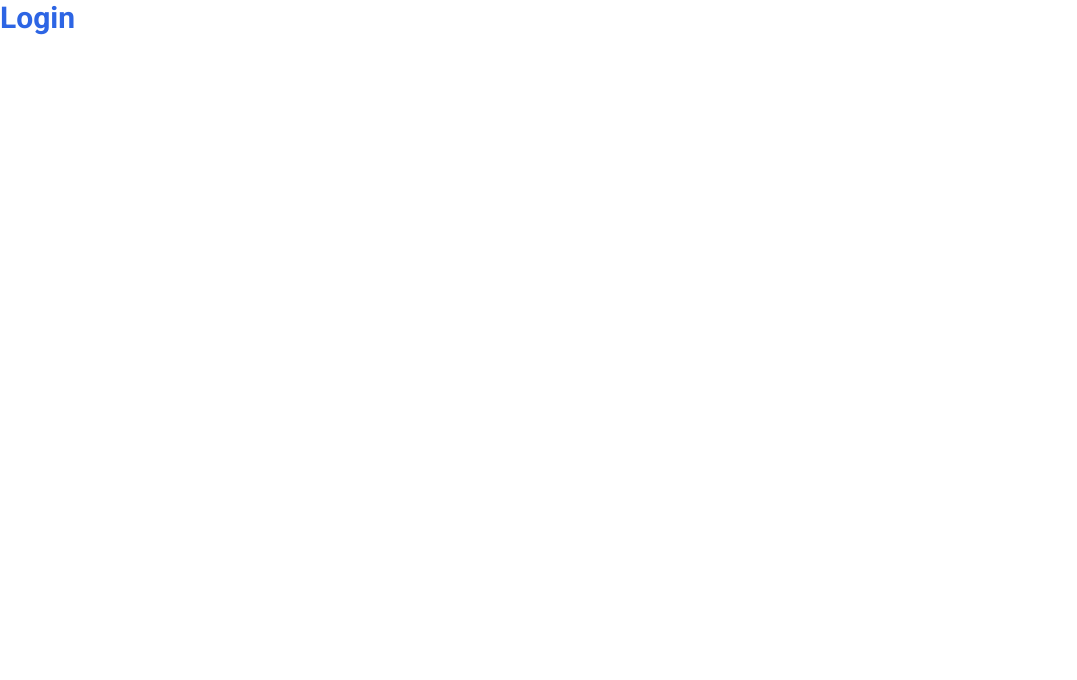
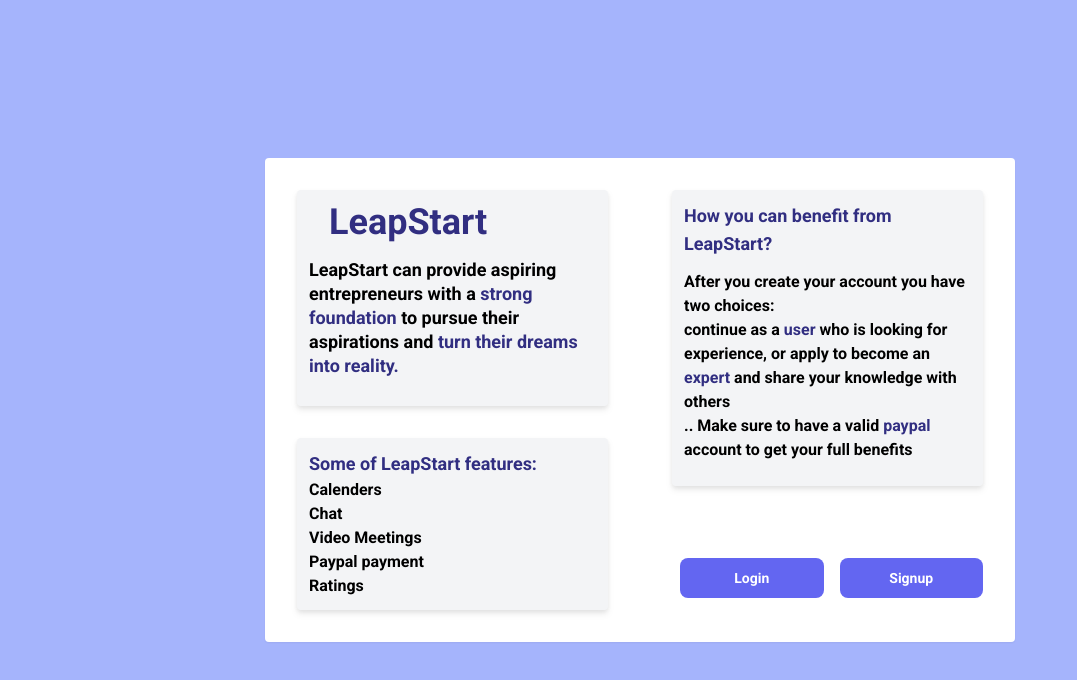
Before and after one commit to m1her/Graduation-Project, a Next.js app in the folder graduation-project/: page / in a window 1280 px wide. Shown: the top 680 px of the page, without its empty margins (0-1077 px from the left). Built offline with nearby package versions, Linux system fonts and the light colour scheme.

Commit message:
land page design

```diff
--- a/graduation-project/src/app/auth/emailConf/page.js
+++ b/graduation-project/src/app/auth/emailConf/page.js
@@ -11,7 +11,7 @@
   };
 
   return (
-    <Card>
+    <Card width="430">
       <form onSubmit={submitHandler}>
         <div className="text-center">
           <h1 className="text-2xl font-semibold text-gray-700">LeapStart</h1>
--- a/graduation-project/src/app/auth/forgotPassword/page.js
+++ b/graduation-project/src/app/auth/forgotPassword/page.js
@@ -11,7 +11,7 @@
   };
 
   return (
-    <Card>
+    <Card width="430">
       <form onSubmit={submitHandler}>
         <div className="text-center">
           <h1 className="text-2xl font-semibold text-gray-700">LeapStart</h1>
--- a/graduation-project/src/app/auth/layout.js
+++ b/graduation-project/src/app/auth/layout.js
@@ -1,7 +1,7 @@
 export default function RootLayout({ children }) {
   return (
 
-      <body style={{ backgroundColor: "#a5b4fc" }}>
+      <body className="bg-[#a5b4fc]">
         <div
           style={{
             position: "absolute",
--- a/graduation-project/src/app/auth/login/page.js
+++ b/graduation-project/src/app/auth/login/page.js
@@ -13,40 +13,38 @@
   const [emailErrorMessage, setEmailErrorMessage] = useState("");
   const [passwordErrorMessage, setPasswordErrorMessage] = useState(false);
 
-  const {
-    register,
-    handleSubmit,
-    watch,
-    formState: { errors },
-  } = useForm();
+  const { register, handleSubmit } = useForm();
 
-  const fetchDataHandler = useCallback(async () => {
+  const onSubmit = async (data, e) => {
+    e.preventDefault();
+    setEmail(data.email);
+    setPassword(data.password);
     try {
       const response = await fetch(
-        "https://react-http-fa04a-default-rtdb.firebaseio.com/users/user1.json"
+        "https://react-http-fa04a-default-rtdb.firebaseio.com/users/user1.json",
+        {
+          method: "POST",
+          headers: {
+            "Content-Type": "application/json",
+          },
+          body: JSON.stringify({
+            email, password
+          }),
+        }
       );
 
       if (!response.ok) {
         throw new Error("Something went wrong!");
       }
       const data = await response.json();
-      setEmail(data.email);
-      setPassword(data.password);
+      console.log(data.email);
+
     } catch (error) {
       setError(error.message);
       console.log(error);
     }
-  }, []);
-
-  useEffect(() => {
-    fetchDataHandler(); //empty data when fetched at the beggining ??
-  }, []);
-
-  const onSubmit = async (data, e) => {
-    e.preventDefault();
     setEmailErrorMessage("");
     setPasswordErrorMessage("");
-    fetchDataHandler();
 
     if (email == data.email && password == data.password) {
       console.log(email + "\n" + password);
@@ -70,7 +68,7 @@
   //       //   console.log("LOGGEDIN");
 
   return (
-    <Card>
+    <Card width="430">
       <form onSubmit={handleSubmit(onSubmit, onError)}>
         <div className="text-center">
           <h1 className="text-2xl font-semibold text-gray-700">LeapStart</h1>
@@ -87,6 +85,7 @@
           </label>
           <input
             {...register("email", { required: true })}
+            onChange={(event) => setEmail(event.target.value)}
             type="email"
             id="email"
             className="bg-gray-50 border border-gray-300 text-gray-900 text-sm rounded focus:outline-none focus:border-gray-700 block w-full p-2"
@@ -103,6 +102,7 @@
             Password
           </label>
           <input
+          onChange={(event) => setPassword(event.target.value)}
             {...register("password", { required: true })}
             type="password"
             id="password"
--- a/graduation-project/src/app/auth/resetPassword/page.js
+++ b/graduation-project/src/app/auth/resetPassword/page.js
@@ -3,7 +3,7 @@
 
 function Login() {
   return (
-    <Card>
+    <Card width="430">
       <form>
         <div className="text-center">
           <h1 className="text-2xl font-semibold text-gray-700">LeapStart</h1>
--- a/graduation-project/src/app/page.js
+++ b/graduation-project/src/app/page.js
@@ -1,22 +1,92 @@
 import Link from "next/link";
 
-import { Roboto } from 'next/font/google'
+import { Roboto } from "next/font/google";
+import Card from "@/components/Card";
 
 const roboto = Roboto({
-  weight: '700',
-  subsets: ['latin'],
+  weight: "700",
+  subsets: ["latin"],
 });
-
+//"text-white bg-blue-700 hover:bg-blue-800 focus:ring-4 focus:ring-blue-300 font-medium rounded-lg text-sm px-5 py-2.5 mr-2 mb-2 dark:bg-blue-600 dark:hover:bg-blue-700 focus:outline-none dark:focus:ring-blue-800"
 export default function Home() {
   return (
-    <main className={roboto.className} >
+    <body className="bg-[#a5b4fc]">
+      <main className={roboto.className}>
+        <div className="absolute left-1/2 top-1/2 -translate-x-1/2 -translate-y-1/2 w-[750px] grid rounded shadow-sm md:grid-cols-2">
+          <figure className="flex flex-col bg-white  border-gray-200 dark:border-gray-700 rounded-l">
+            <blockquote className="max-w-2xl mx-auto mb-4 lg:mb-8">
+              <div className="bg-gray-100 rounded m-8 mb-0 p-3 drop-shadow-md">
+                <h1 className="text-4xl font-semibold text-indigo-900 pl-5">
+                  LeapStart
+                </h1>
+                <p className="my-4 leading-6 text-lg">
+                  LeapStart can provide aspiring entrepreneurs with a{" "}
+                  <span className="text-indigo-900">strong foundation </span>
+                  to pursue their aspirations and{" "}
+                  <span className="text-indigo-900">
+                    turn their dreams into reality.
+                  </span>
+                </p>
+              </div>
+            </blockquote>
+            <div className="bg-gray-100 rounded mt-0 m-8 p-3 drop-shadow-md">
+              <p className="text-lg font-semibold text-indigo-900">
+                Some of LeapStart features:
+              </p>
+              <div className="text-base">
+                <span>
+                  Calenders
+                  <br />
+                  Chat
+                  <br />
+                  Video Meetings
+                  <br />
+                  Paypal payment
+                  <br />
+                  Ratings
+                </span>
+              </div>
+            </div>
+          </figure>
+          <figure className="flex flex-col p-8 bg-white border-gray-200 dark:border-gray-700 rounded-r">
+            <blockquote className="max-w-2xl mx-auto mb-4 lg:mb-8">
+              <div className="bg-gray-100 rounded p-3 drop-shadow-md">
+                <h3 className="text-lg font-semibold text-indigo-900">
+                  How you can benefit from LeapStart?
+                </h3>
+                <p className="my-3">
+                  After you create your account you have two choices:
+                  <br />
+                  continue as a <span className="text-indigo-900">
+                    user
+                  </span>{" "}
+                  who is looking for experience, or apply to become an{" "}
+                  <span className="text-indigo-900">expert</span> and share your
+                  knowledge with others
+                  <br />
+                  .. Make sure to have a valid{" "}
+                  <span className="text-indigo-900">paypal</span> account to get
+                  your full benefits
+                </p>
+              </div>
+            </blockquote>
+            <view className="flex -mr-2 -mb-2 pt-10">
               <Link
-        className="text-[#2D65E4] font-bold text-center text-3xl"
+                className="text-center bg-indigo-500 ml-2 text-white w-1/2 hover:bg-indigo-700 focus:ring-4 focus:ring-indigo-300 font-medium rounded-lg text-sm px-5 py-2.5 mr-2 mb-2 dark:bg-indigo-500 dark:hover:bg-indigo-700 focus:outline-none dark:focus:ring-blue-800"
                 href="/auth/login"
               >
                 Login
               </Link>
-
+              <Link
+                className="text-center bg-indigo-500 ml-2 text-white w-1/2 hover:bg-indigo-700 focus:ring-4 focus:ring-indigo-300 font-medium rounded-lg text-sm px-5 py-2.5 mr-2 mb-2 dark:bg-indigo-500 dark:hover:bg-indigo-700 focus:outline-none dark:focus:ring-blue-800"
+                href="/auth/login"
+              >
+                Signup
+              </Link>
+            </view>
+          </figure>
+        </div>
       </main>
+    </body>
   );
 }
--- a/graduation-project/src/components/Card.js
+++ b/graduation-project/src/components/Card.js
@@ -2,7 +2,7 @@
 
 const Card = (props) => {
   return (
-    <div className="bg-white w-[430px] m-auto mt-[70px] mb-[70px] rounded shadow-lg px-14 py-8">{props.children}</div>
+    <div className={`w-[${props.width}px] bg-white m-auto mt-[70px] mb-[70px] rounded shadow-lg px-14 py-8`}>{props.children}</div>
   );
 };
 
```
Lines whose indentation alone changed are shown as unchanged.
